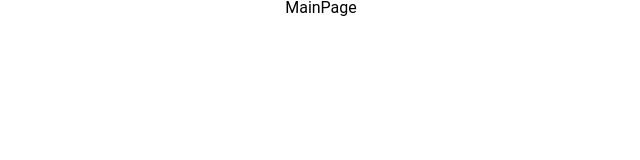
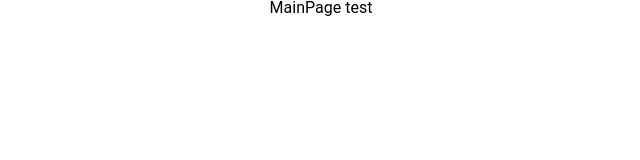
Before and after one commit to Crash2022/Test-MitraSoft, a React (Create React App) app: page / in a window 1280 px wide. Shown: the top 160 px of the page, without its empty margins (319-959 px from the left). Built offline with nearby package versions, Linux system fonts and the light colour scheme.

Commit message:
test commit

```diff
--- a/src/App.tsx
+++ b/src/App.tsx
@@ -4,7 +4,7 @@ import './App.css';
 export const App = () => {
     return (
         <div className="App">
-           MainPage
+           MainPage test
         </div>
     )
 }
```
